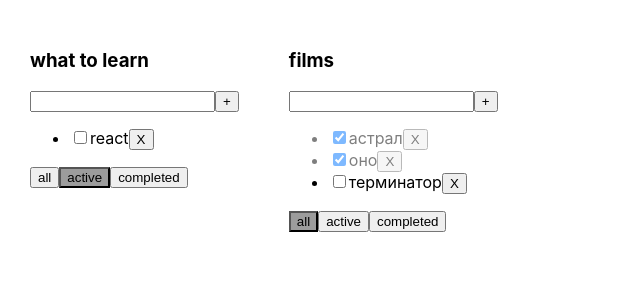
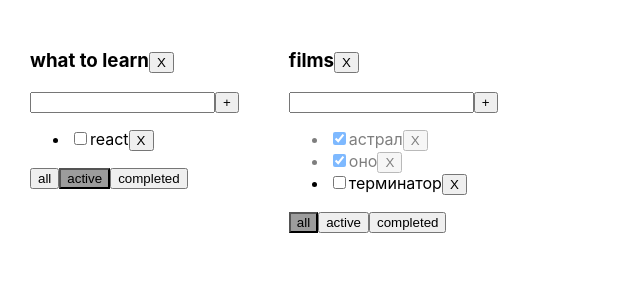
Before and after one commit to vovasobol1/project-react, a React (Create React App) app in the folder my-app/: page / in a window 1280 px wide. Shown: the top 300 px of the page, without its empty margins (0-640 px from the left). Built offline with nearby package versions, Linux system fonts and the light colour scheme.

Commit message:
теперь можно удалить весь тудулист

```diff
--- a/my-app/src/App.tsx
+++ b/my-app/src/App.tsx
@@ -47,7 +47,6 @@ function App() {
         tasks = filteredTasks
         setTasks({...tasksObj})//отдаем копию обьекта иначе реакт ничего не перерисовывает
     }
-
     const changeCheckBoxStatus = (taskId: string, isDone: boolean , todoListId : string) => {
         let tasks = tasksObj[todoListId] // достаем все дела конкретного тудулиста (обратимся к нему поо айди)
 
@@ -59,6 +58,11 @@ function App() {
             setTasks({...tasksObj}) //отрисовываем новый массив
         }
 
+    }
+    const deleteTodoList = (todoListId : string ) => {
+        // создаем новый массив без того туду листа id котрого мы передали
+        let filteredTodoLists = todoLists.filter( todolist => todolist.id != todoListId)
+        setTodoLists(filteredTodoLists)
     }
 
     let todoListId1 = v1()
@@ -108,6 +112,7 @@ function App() {
                             addTask={addTask} // передаем фунцкию которая добавляет новое дело
                             changeCheckBoxStatus={changeCheckBoxStatus} //передаем фунцкию которая которая меняет статус чекбокса
                             filter={todoList.filter}
+                            deleteTodoList={deleteTodoList}
                         />
                     )
                 })
--- a/my-app/src/Todolist.tsx
+++ b/my-app/src/Todolist.tsx
@@ -19,6 +19,7 @@ type PropsType = {
     addTask: (taskTitle: string , todoListId : string ) => void
     changeCheckBoxStatus: (id: string, isDone: boolean , todoListId : string) => void
     filter: FilterValuesType
+    deleteTodoList:(id: string)=>void
 }
 
 export function Todolist(props: PropsType) {
@@ -58,10 +59,12 @@ export function Todolist(props: PropsType) {
     const onCompletedHandler = () => {
         props.changeFilter('completed', props.id)
     }
-
+    const deleteTodoListHandler = ()=>{
+        props.deleteTodoList(props.id)
+    }
     return (
         <div>
-            <h3>{props.title}</h3>
+            <h3>{props.title}<button onClick={deleteTodoListHandler}>X</button></h3>
             <div>
                 <input value={newTaskTitle}
                        onChange={onChangeHandler}
```
